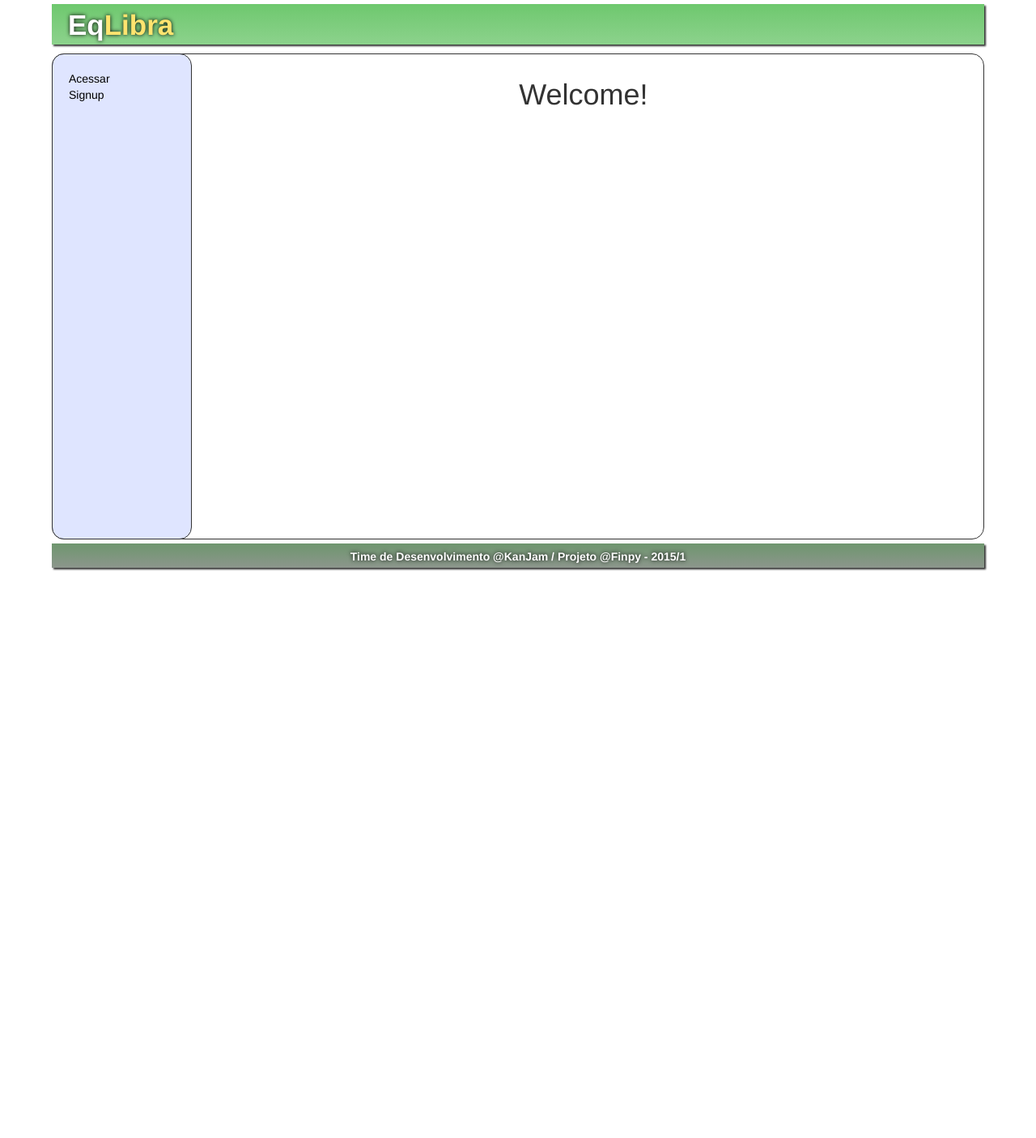
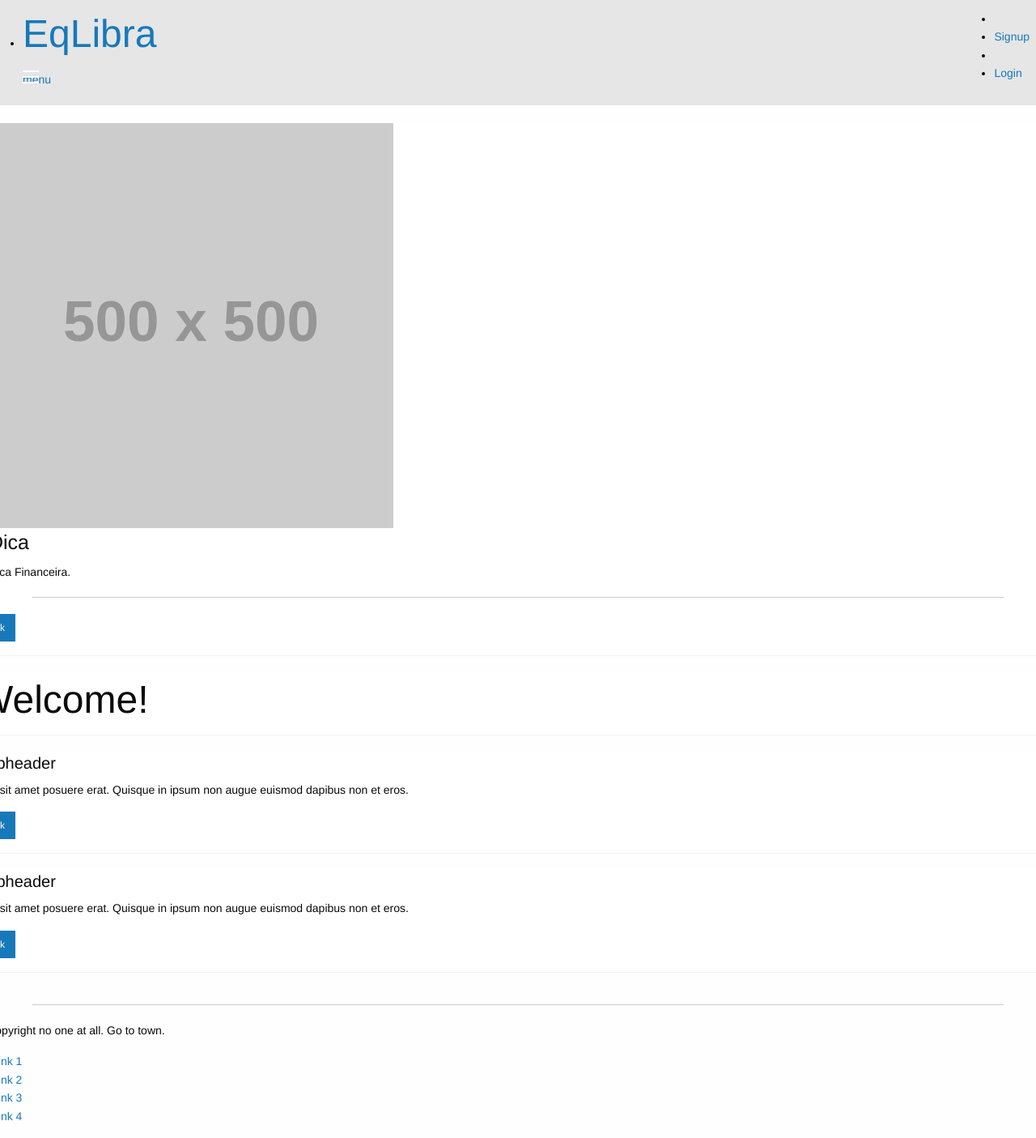
Before and after one commit to KanJam/Finpy, a Django app: template Finpy/templates/Finpy/index.html in a window 1280 px wide. Shown: the whole page at 81% size. Before the commit the page ends 705 px from the top, so only its background shows below. Run offline with Django 3.2, Linux system fonts and the light colour scheme; the template is opened without the code that fills it, so the values that code supplies are empty; grey boxes labelled with a size stand in for pictures from a placeholder-image service; some libraries are stand-ins or nearby versions.

Commit message:
Added foundation css

```diff
--- a/Finpy/templates/Finpy/base.html
+++ b/Finpy/templates/Finpy/base.html
@@ -1,46 +1,173 @@
-<!DOCTYPE html>
+{% load staticfiles %}
 {% load bootstrap3 %}
 {% load i18n %}
+<!doctype html>
+<html class="no-js" lang="en">
+	<head>
+	    <meta charset="utf-8" />
+		    <meta name="viewport" content="width=device-width, initial-scale=1.0" />
+			    {% block meta %}{% endblock meta %}
+				    {% block base_title %}
+					    <title>{% block title %}EqLibra{% endblock title %}</title>
+					    {% endblock base_title %}
 
-<html lang="en">
-<head>
-    <link rel="stylesheet" type="text/css" media="all" href="/static/css/style.css">
-    {%bootstrap_css%}
+              {% bootstrap_css %}
+					    {# Base Foundation CSS #}
+					    {% block foundation_css %}
+					    <link href="{% static "foundation/css/normalize.css" %}" rel="stylesheet"/>
+					    <link href="{% static "foundation/css/foundation.min.css" %}" rel="stylesheet"/>
+					    {% endblock foundation_css %}
+
+					    {# Custom CSS #}
+					    {% block css %}
+              {% endblock css %}
+
+					    {# Override if you need another version of modernizr #}
+					    {% block foundation_modernizer %}
+					    <script src="{% static "foundation/js/vendor/modernizr.js" %}"></script>
+					    {% endblock foundation_modernizer %}
+
+					    {# Custom head JS #}
+					    {% block head_js %}
                 {%bootstrap_javascript jquery=1%}
-    <title>{% block title %}EqLibra - Gerenciamento Financeiro{% endblock %}</title>
+              {% endblock head_js %}
 				</head>
+				<body {% block body_attr %}{% endblock body_attr %}>
+				    {# Main content goes here #}
+                    {% block topbar %}
+                      <nav class="top-bar" data-topbar>
+                        <ul class="title-area">
 
-<body>
-  <div id="topbar">
-    <p class="left logo">Eq<font color="#FFE46F">Libra</font></p>
+                          <li class="name">
+                            <h1>
+                              <a href="#">
+                                EqLibra
+                              </a>
+                            </h1>
+                          </li>
+                          <li class="toggle-topbar menu-icon"><a href="#"><span>menu</span></a></li>
+                        </ul>
+
+                        <section class="top-bar-section">
                           {% if user.is_authenticated %}
-    <p class="right">{% trans 'Logged in as: '%}{{user}}! <a class="whitelink" href="{% url 'logout' %}">Logout</a></p>
+                              <ul class="right">
+                                <li class="divider"></li>
+                                <li class="has-dropdown">
+                                  <a href="#">{% trans 'Entries' %}</a>
+                                  <ul class="dropdown">
+                                    <li><a href="{% url 'list_entry'%}">{% trans 'List'%}</a></li>
+                                    <li><a href="{% url 'create_entry'%}">{% trans 'New' %}</a></li>
+                                  </ul>
+                                </li>
+                                <li class="divider"></li>
+                                <li><a href="#">Main Item 2</a></li>
+                                <li class="divider"></li>
+                                <li class="has-dropdown">
+                                  <a href="#">{{user}}</a>
+                                  <ul class="dropdown">
+                                    <li><a href="{% url 'update_profile' user.userprofile.id %}">{% trans 'Personal Data' %}</a></li>
+                                    <li><a href="{% url 'logout' %}">{% trans 'Logout' %}</a></li>
+                                  </ul>
+                                </li>
+                              </ul>
+                          {% else %}
+                            <ul class="right">
+                              <li class="divider"></li>
+                              <li><a href="{% url 'signup' %}">{% trans 'Signup' %}</a></li>
+                              <li class="divider"></li>
+                              <li><a href="{% url 'login' %}">{% trans 'Login' %}</a></li>
+                            </ul>
                           {% endif %}
+                        </section>
+                      </nav>
+                    {% endblock %}
+
+				    {% block base_body %}
+				      <div class="row">
+				     	<br>
+				        <div class="large-3 panel columns">
+				          <img src="http://placehold.it/500x500&text=Image">
+				            {% block tip %}
+				              <h4>Dica</h4>
+
+				              <p>Dica Financeira.</p><hr>
+				            {% endblock %}
+				          <div class="row">
+				            <div class="large-4 columns">
+				            <a href="#" class="small button">Link</a>
 				            </div>
-  <section id="body">
-    <div id="sidebar">
-        {% block sidebar %}
+				          </div>
+				        </div>
 
-          {% if user.is_authenticated %}
-            <a class="mainlink" href="{% url 'index' %}">{% trans 'Home' %}</a><br>
-            <a class="mainlink" href="{% url 'update_profile' user.userprofile.id %}">{% trans 'Personal Data' %}</a><br>
-            <a class="mainlink" href="{% url 'list_entry'%}">{% trans 'Entry List' %}</a><br>
-            <a class="mainlink" href="{% url 'create_entry'%}">{% trans 'New Entry' %}</a><br>
-          {% else %}
-            <a class="mainlink" href="{% url 'login' %}">{% trans 'Log in' %}</a><br>
-            <a class="mainlink" href="{% url 'signup' %}">{% trans 'Signup' %}</a><br>
-          {% endif %}
-
+				        <div class="large-9 columns">
+				          <div class="panel">
+				            <div class="row">
+				              <div class="large-12 columns">
+                      {% block content %}
                       {% endblock %}
                       </div>
-
-    <div id="content" class="content">
-        {% block content %}{% endblock %}
+				            </div>
 				          </div>
 
-  </section>
-  <div id="bottombar">
-    Time de Desenvolvimento @KanJam / Projeto @Finpy - 2015/1
+				          <div class="row">
+				            <div class="large-6 columns">
+				              <div class="panel">
+				                <h5>Subheader</h5>
+				                <p>Sed sit amet posuere erat. Quisque in ipsum non augue euismod dapibus non et eros.</p>
+				                <a href="#" class="small button">Link</a>
 				              </div>
+				            </div>
+
+				            <div class="large-6 columns">
+				              <div class="panel">
+				                <h5>Subheader</h5>
+				                <p>Sed sit amet posuere erat. Quisque in ipsum non augue euismod dapibus non et eros.</p>
+				                <a href="#" class="small button">Link</a>
+				              </div>
+				            </div>
+				          </div>
+				        </div>
+				      </div>
+				      <footer class="row">
+				      <div class="large-12 columns"><hr/>
+				          <div class="row">
+
+				            <div class="large-6 columns">
+				                <p>© Copyright no one at all. Go to town.</p>
+				            </div>
+
+				            <div class="large-6 columns">
+				                <ul class="inline-list right">
+				                  <li><a href="#">Link 1</a></li>
+				                  <li><a href="#">Link 2</a></li>
+				                  <li><a href="#">Link 3</a></li>
+				                  <li><a href="#">Link 4</a></li>
+				                </ul>
+				            </div>
+
+				          </div>
+				      </div>
+				      </footer>
+				    {% endblock base_body %}
+
+				    {# Override if you need another version of jQuery #}
+				    {% block foundation_jquery %}
+				    <script src="{% static "foundation/js/vendor/jquery.js" %}"></script>
+				    {% endblock foundation_jquery %}
+
+				    {# Foundation JS #}
+				    {% block foundation_js %}
+				    <script src="{% static "foundation/js/foundation.min.js" %}"></script>
+				    {% endblock foundation_js %}
+
+				    {# Custom JS #}
+				    {% block body_js %}{% endblock body_js %}
+
+				    {# Init Foundation #}
+				    {% block foundation_js_init %}
+				    <script>
+				        $(document).foundation();
+				    </script>
+				    {% endblock foundation_js_init %}
 	</body>
 </html>
--- a/KanJam/settings.py
+++ b/KanJam/settings.py
@@ -38,6 +38,7 @@
     'django.contrib.staticfiles',
     'Finpy',
     'bootstrap3',
+    'foundation',
 )
 
 MIDDLEWARE_CLASSES = (
```
Lines whose indentation alone changed are shown as unchanged.
